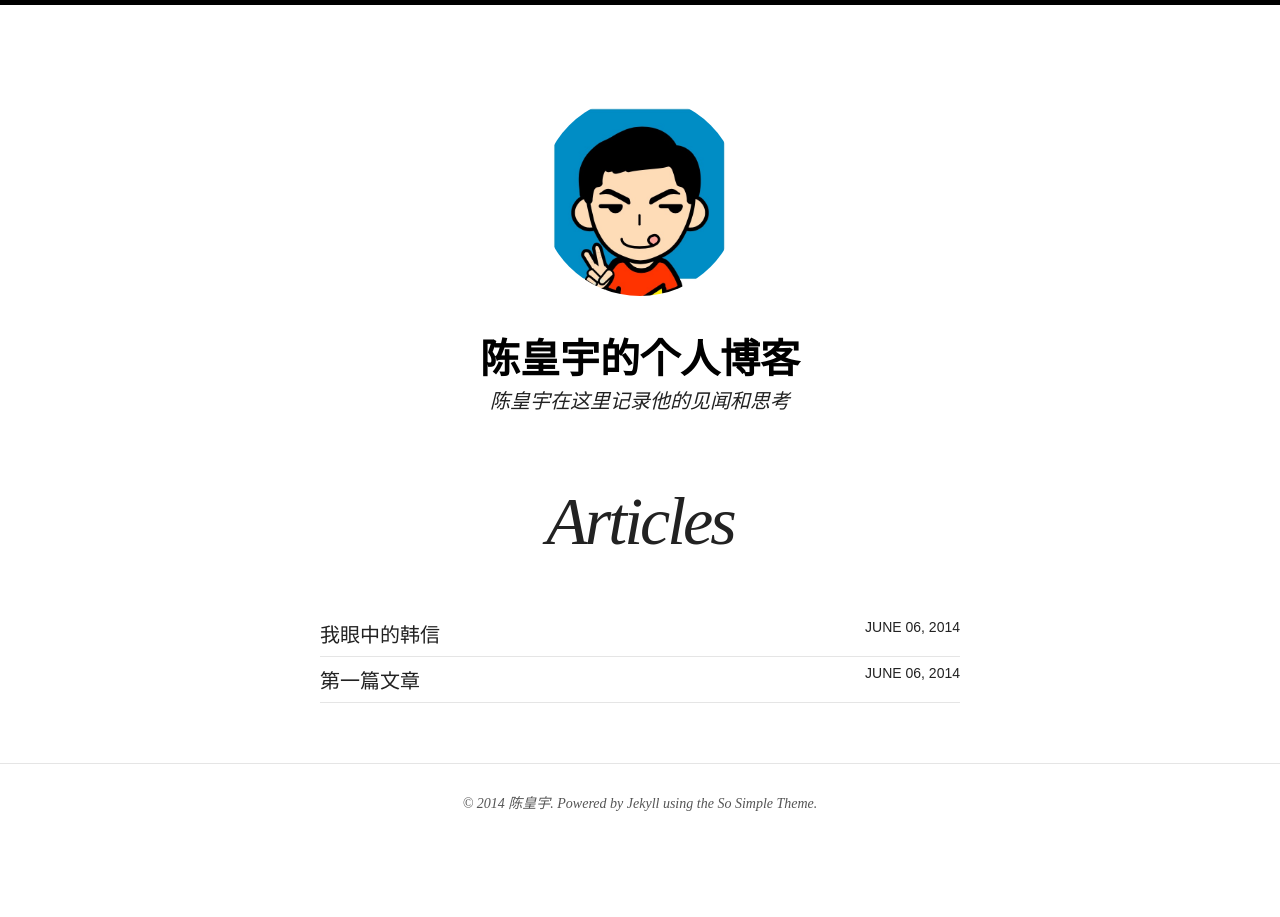
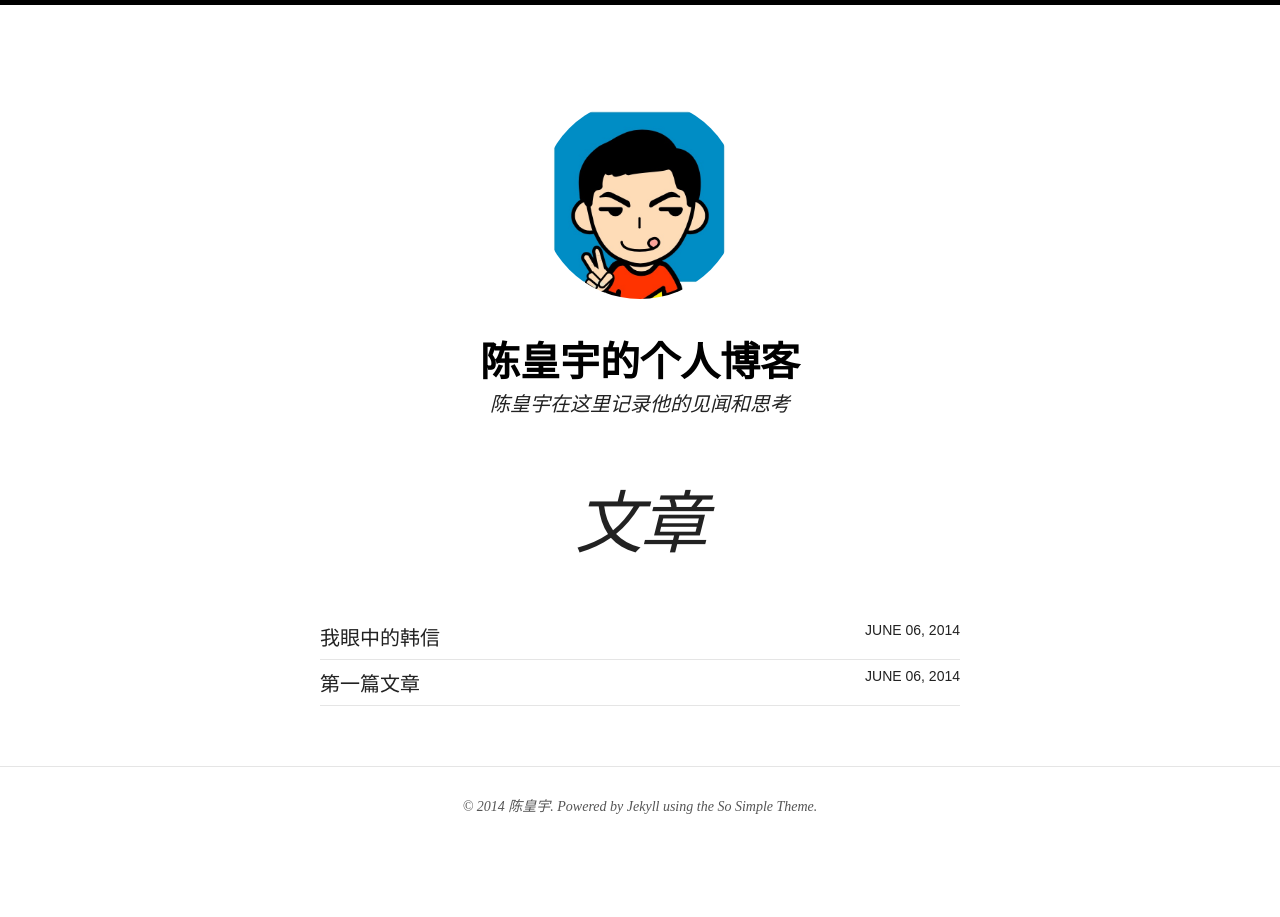
Before and after one commit to Renco/Renco.github.io, a Jekyll site: the page built from articles.html, in a window 1280 px wide. Built offline with Jekyll 4.4.1, drawn with Linux system fonts in a browser that asks for light colours; nearby versions of some CDN libraries; comment, search, counter and statistics services are not loaded.

Commit message:
update footer

```diff
--- a/_config.yml
+++ b/_config.yml
@@ -8,7 +8,7 @@
 description:      陈皇宇在这里记录他的见闻和思考
 logo:             123.jpg
 ##DISQUS##disqus_shortname: renco
-search:           true
+##search:           true
 # Your site's domain goes here. When working locally use localhost server leave blank
 # PS. If you set this wrong stylesheets and scripts won't load and most links will break.
 # PPS. If you leave it blank for local testing home links won't work, they'll be fine for live domains though.
@@ -24,6 +24,8 @@
   ##facebook:
   github:       Renco
   linkedin:     rencochy
+  douban:       http://www.douban.com/people/renco/
+  weibo:        http://www.weibo.com/rencoxf4ever
   ##instagram:
   ##tumblr:
   # For Google Authorship https://plus.google.com/authorship
@@ -38,9 +40,9 @@
 # Links to include in top navigation
 # For external links add external: true
 links:
-  - title: About
+  - title: 关于
     url: /about
-  - title: Articles
+  - title: 文章
     url: /articles
   - #title: 我的豆瓣
     #url: http://www.douban.com/people/renco/
--- a/about.html
+++ b/about.html
@@ -1,6 +1,6 @@
 ---
-layout: page.html
-title: Huangyu Chen
+layout: page
+title: 关于
 ---
 
 <body>
--- a/articles.html
+++ b/articles.html
@@ -1,7 +1,7 @@
 ---
 layout: page
 permalink: /articles/
-title: Articles
+title: 文章
 description: "An archive of posts sorted by date."
 ---
 
```
Also changed, not shown: assets/douban.png (added), assets/weibo.png (added).
